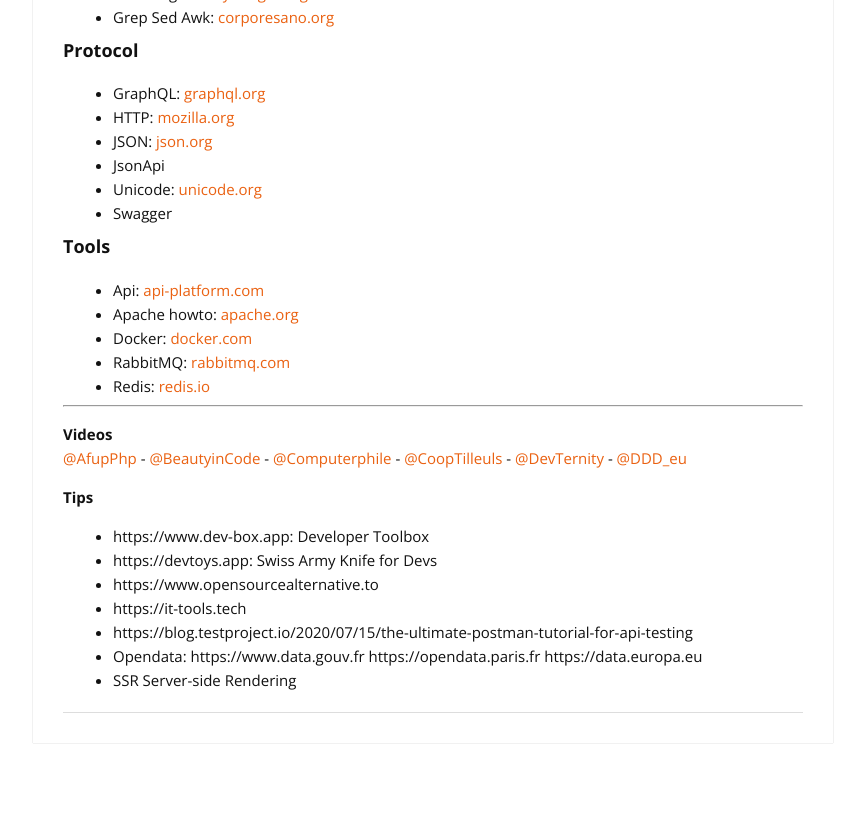
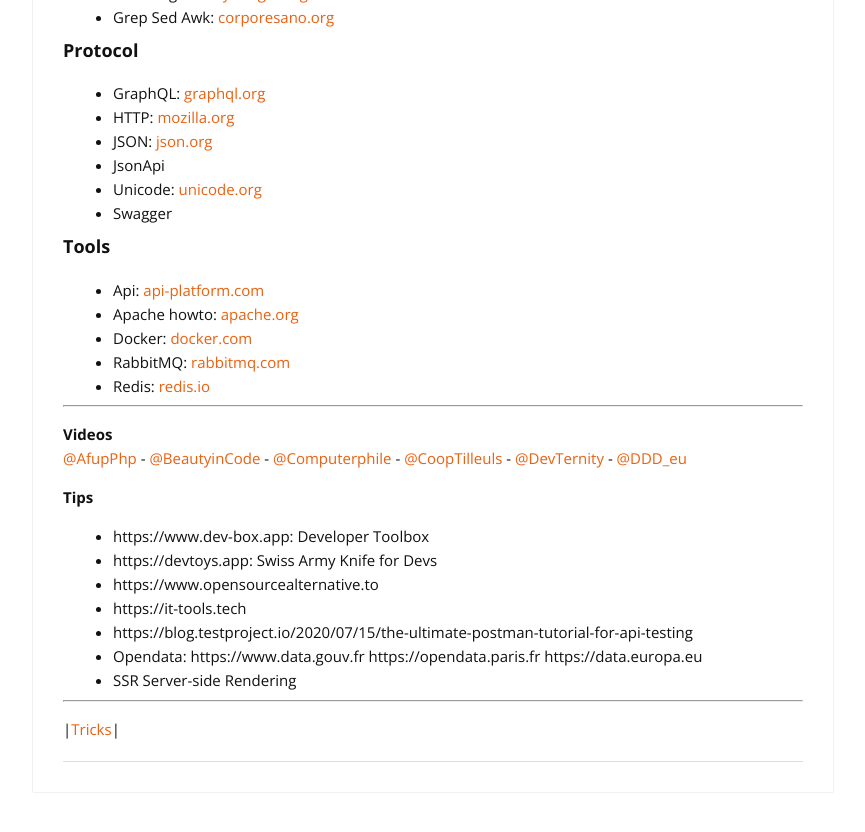
Before and after one commit to cylmat/cylmat.github.io, a Jekyll site: the page built from _pages/USEFUL.md, in a window 1280 px wide and 900 px high, scrolled down 1817 px. Shown: the top 832 px of the window, without its empty margins (207-1072 px from the left). Built offline with Jekyll 4.4.1, drawn with Linux system fonts in a browser that asks for light colours; nearby versions of some CDN libraries.

Commit message:
Update USEFUL.md

```diff
--- a/_pages/USEFUL.md
+++ b/_pages/USEFUL.md
@@ -102,3 +102,6 @@
 * https://blog.testproject.io/2020/07/15/the-ultimate-postman-tutorial-for-api-testing
 * Opendata: https://www.data.gouv.fr https://opendata.paris.fr https://data.europa.eu
 + SSR Server-side Rendering
+
+---
+|[Tricks](/tricks)|
```
